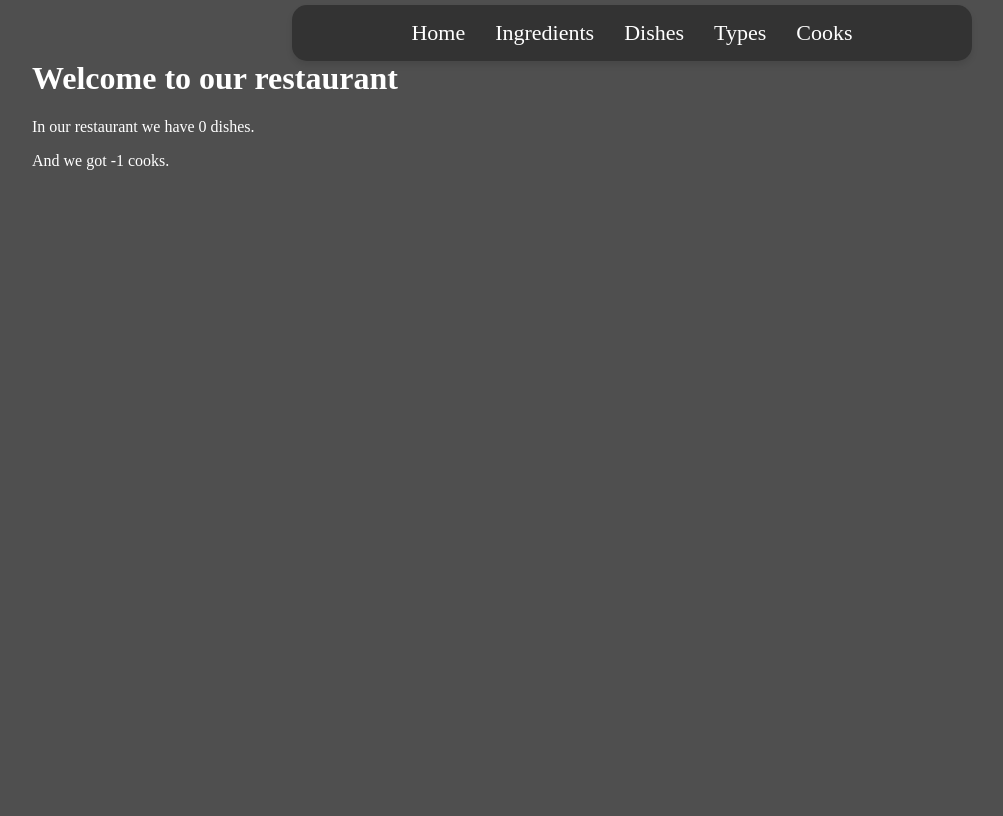
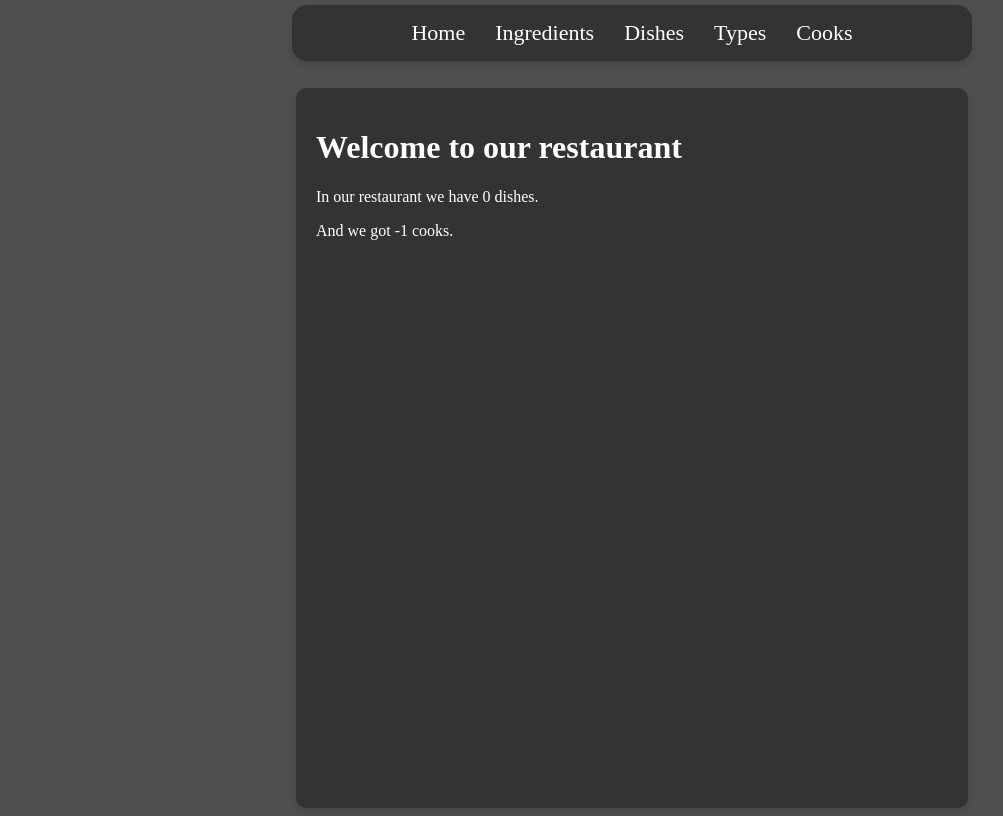
Before and after one commit to Andriy521/restaurant-menu, a Django app: page / in a window 1280 px wide. Shown: the whole page, without its empty margins (8-1011 px from the left). Before the commit the page ends 170 px from the top, so only its background shows below. Run offline with Django 5.2, Linux system fonts and the light colour scheme; data that the repository does not hold is empty.

Commit message:
Changed styles for content

```diff
--- a/static/style.css
+++ b/static/style.css
@@ -3,9 +3,22 @@ html {
 }
 
 body {
+    display: flex;
+    justify-content: center; /* Центрує блок по горизонталі */ /* Центрує блок по вертикалі */
+    height: 100vh;
+}
+
+.container {
+    width: 50%;
+    min-width: 500px;
+    max-width: 800px;
+    padding: 20px;
+    background-color: #333;
     color: white;
-    margin-left: 40px;
-    margin-top: 60px;
+    box-shadow: 0 4px 8px rgba(0, 0, 0, 0.1);
+    border-radius: 10px;
+    margin-top: 80px;
+    min-height: auto;
 }
 
 .header {
--- a/templates/base.html
+++ b/templates/base.html
@@ -12,8 +12,9 @@
 </head>
 <body>
   {% include "includes/header.html" %}
-
-  {% block content %}
-  {% endblock %}
+  <div class="container">
+      {% block content %}
+      {% endblock %}
+  </div>
 </body>
 </html>
```
